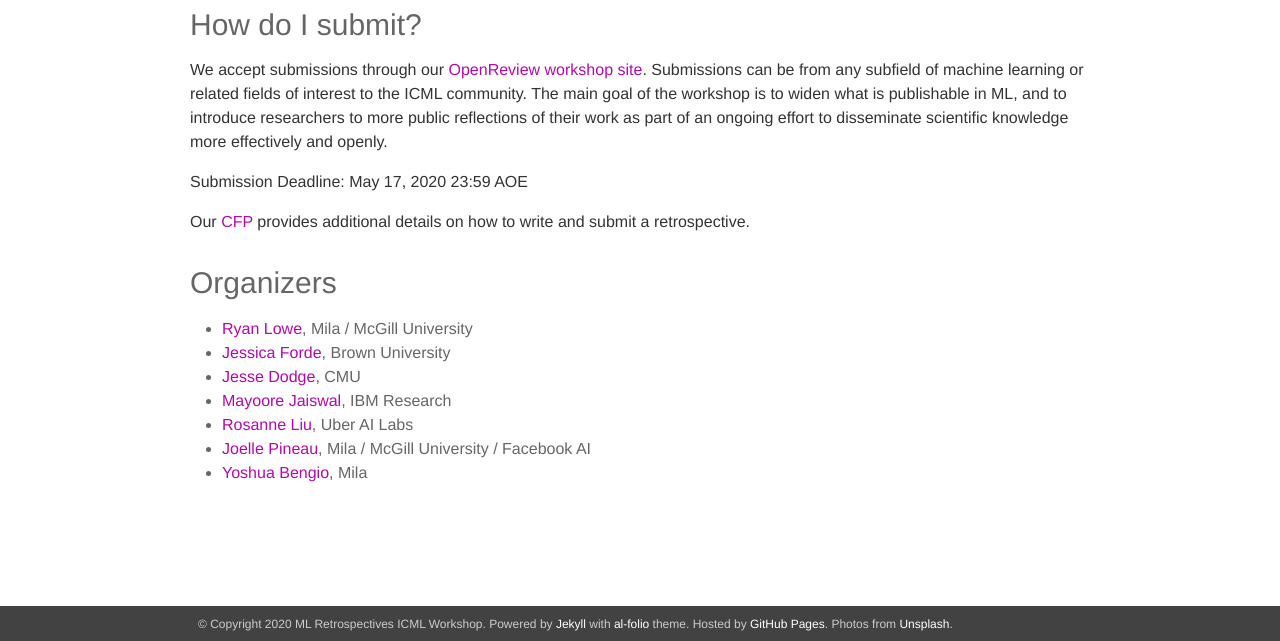
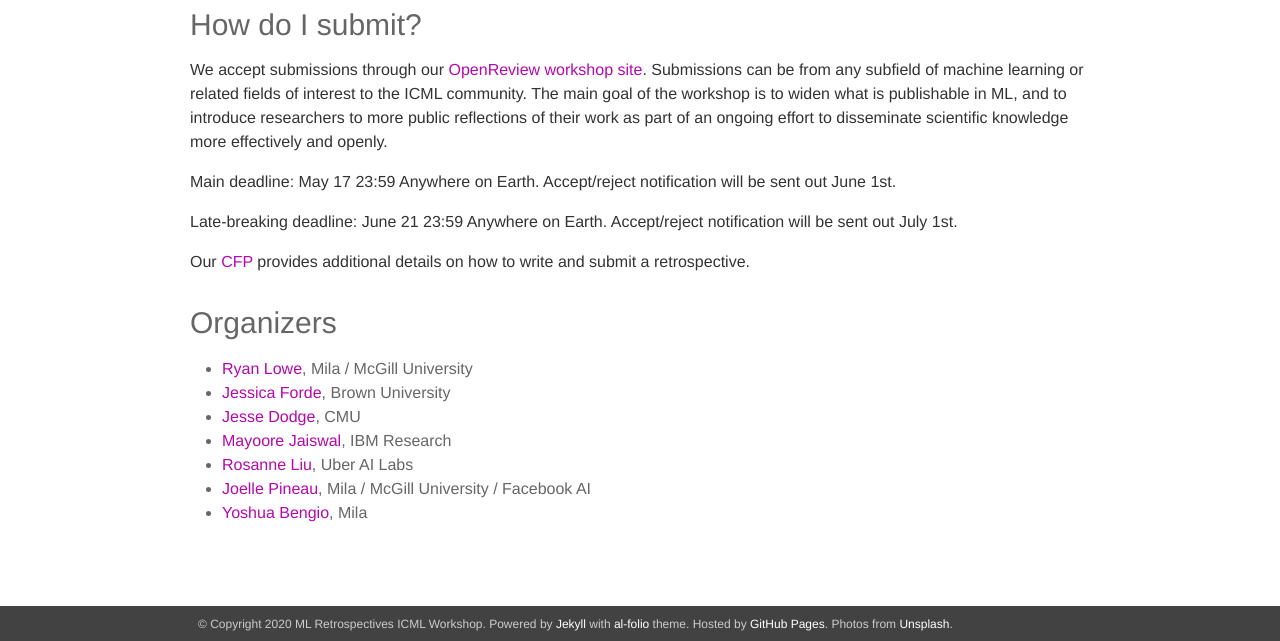
Before and after one commit to ml-retrospectives/icml2020, a Jekyll site: the page built from _pages/00_home.md, in a window 1280 px wide and 900 px high, scrolled down 943 px, cut to the strip 259-900 px from the top of the window. Built offline with Jekyll 4.4.1, drawn with Linux system fonts in a browser that asks for light colours; nearby versions of some CDN libraries.

Commit message:
Update 00_home.md

```diff
--- a/_pages/00_home.md
+++ b/_pages/00_home.md
@@ -45,7 +45,9 @@ We are accompanying the workshop with the open-source release of a retrospective
 
 We accept submissions through our [OpenReview workshop site](https://openreview.net/group?id=ICML.cc/2020/Workshop/ML_Retrospectives). Submissions can be from any subfield of machine learning or related fields of interest to the ICML community.  The main goal of the workshop is to widen what is publishable in ML, and to introduce researchers to more public reflections of their work as part of an ongoing effort to disseminate scientific knowledge more effectively and openly.
 
-**Submission Deadline: May 17, 2020 23:59 AOE**
+**Main deadline: May 17 23:59 Anywhere on Earth. Accept/reject notification will be sent out June 1st.**
+
+**Late-breaking deadline: June 21 23:59 Anywhere on Earth. Accept/reject notification will be sent out July 1st.**
 
 Our [CFP](https://ml-retrospectives.github.io/icml2020/) provides additional details on how to write and submit a retrospective.
 
```
